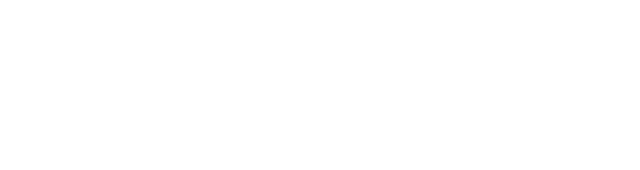
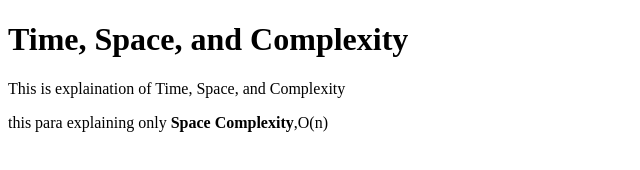
Before and after one commit to acciojob/time-and-space-complexity-kamblesid95, a website: page main.html in a window 1280 px wide. Shown: the whole page, without its empty margins (0-640 px from the left). Drawn offline with Linux system fonts and the light colour scheme.

Commit message:
created a submission

```diff
--- a/main.html
+++ b/main.html
@@ -8,6 +8,11 @@
 
 <body>
 	<!-- the entire body must be written by student -->
+	<h1>Time, Space, and Complexity</h1>
+	<p> This is explaination of Time, Space, and Complexity</p>
+	<p>this para explaining only <b>Space Complexity</b>,O(n)</p>
+
+
     <script type="text/javascript" src="./script.js">
 </script>
 
```
